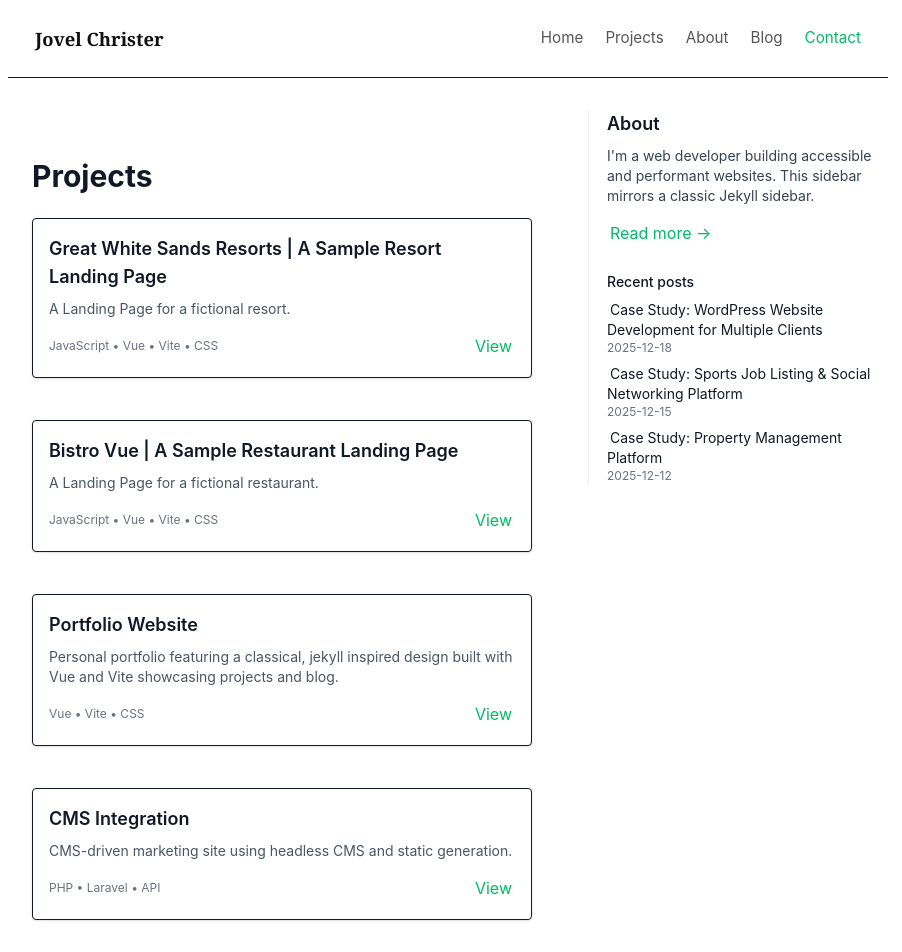
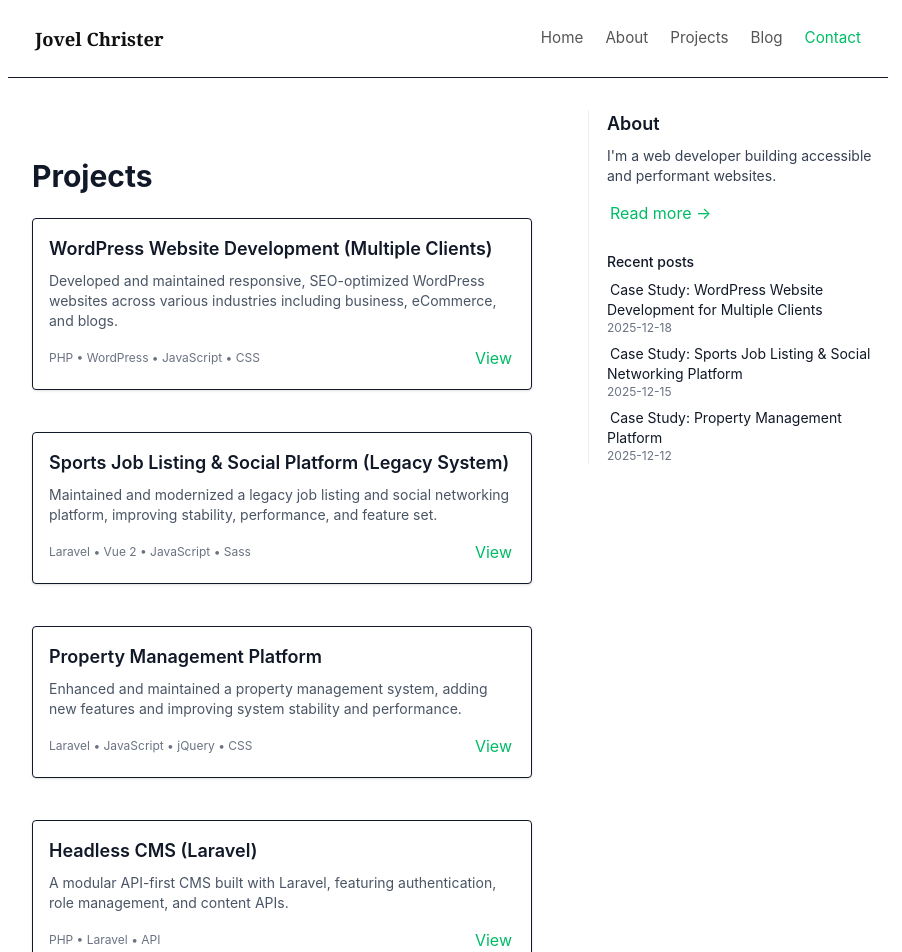
Before and after one commit to jovelluna12/web-portfolio, a Vue app: page /projects in a window 1280 px wide. Shown: the top 952 px of the page, without its empty margins (192-1094 px from the left). Built offline with nearby package versions, Linux system fonts and the light colour scheme.

Commit message:
chore: update portfolio entries

```diff
--- a/src/components/NavBar.vue
+++ b/src/components/NavBar.vue
@@ -12,8 +12,8 @@
 
       <nav :class="['nav-links', { open: mobileOpen }]">
         <router-link to="/">Home</router-link>
+        <router-link to="/about">About</router-link>
         <router-link to="/projects">Projects</router-link>
-        <router-link to="/about">About</router-link>
         <router-link to="/blog">Blog</router-link>
         <router-link to="/contact" class="green">Contact</router-link>
       </nav>
--- a/src/components/Sidebar.vue
+++ b/src/components/Sidebar.vue
@@ -2,7 +2,7 @@
   <aside class="sidebox">
     <section class="about-excerpt mb-6">
       <h3 class="text-lg font-semibold">About</h3>
-      <p class="text-sm text-gray-700 mt-2">I'm a web developer building accessible and performant websites. This sidebar mirrors a classic Jekyll sidebar.</p>
+      <p class="text-sm text-gray-700 mt-2">I'm a web developer building accessible and performant websites.</p>
       <router-link to="/about" class="block mt-3 green">Read more →</router-link>
     </section>
 
--- a/src/data/projects.js
+++ b/src/data/projects.js
@@ -1,8 +1,40 @@
 const projects = [
+  {
+    id: 'p5',
+    title: 'WordPress Website Development (Multiple Clients)',
+    description: 'Developed and maintained responsive, SEO-optimized WordPress websites across various industries including business, eCommerce, and blogs.',
+    tech: ['PHP', 'WordPress', 'JavaScript', 'CSS'],
+    link: '/blog/wordpress-projects',
+    image: '',
+  },
+  {
+    id: 'p6',
+    title: 'Sports Job Listing & Social Platform (Legacy System)',
+    description: 'Maintained and modernized a legacy job listing and social networking platform, improving stability, performance, and feature set.',
+    tech: ['Laravel', 'Vue 2', 'JavaScript', 'Sass'],
+    link: '/blog/sports-job-listing',
+    image: '',
+  },
+  {
+    id: 'p7',
+    title: 'Property Management Platform',
+    description: 'Enhanced and maintained a property management system, adding new features and improving system stability and performance.',
+    tech: ['Laravel', 'JavaScript', 'jQuery', 'CSS'],
+    link: '/blog/property-management-system',
+    image: '',
+  },
+  {
+    id: 'p4',
+    title: 'Headless CMS (Laravel)',
+    description: 'A modular API-first CMS built with Laravel, featuring authentication, role management, and content APIs.',
+    tech: ['PHP', 'Laravel', 'API'],
+    link: 'https://github.com/jovelluna12/jcl-dashboard',
+    image: '',
+  },
   {
     id: 'p1',
     title: 'Great White Sands Resorts | A Sample Resort Landing Page',
-    description: 'A Landing Page for a fictional resort.',
+    description: 'A landing page for a fictional resort built with a modern frontend stack.',
     tech: ['JavaScript', 'Vue', 'Vite', 'CSS'],
     link: 'https://sample-resort-portfolio.vercel.app/',
     image: '',
@@ -10,26 +42,17 @@ const projects = [
   {
     id: 'p2',
     title: 'Bistro Vue | A Sample Restaurant Landing Page',
-    description: 'A Landing Page for a fictional restaurant.',
+    description: 'A responsive landing page for a fictional restaurant.',
     tech: ['JavaScript', 'Vue', 'Vite', 'CSS'],
     link: 'https://sample-restaurant-portfolio-yez2.vercel.app/',
     image: '',
   },
-
   {
     id: 'p3',
     title: 'Portfolio Website',
-    description: 'Personal portfolio featuring a classical, jekyll inspired design built with Vue and Vite showcasing projects and blog.',
+    description: 'Personal portfolio featuring a Jekyll-inspired design showcasing projects and case studies.',
     tech: ['Vue', 'Vite', 'CSS'],
     link: 'https://jovelluna12.github.io',
-    image: '',
-  },
-  {
-    id: 'p4',
-    title: 'CMS Integration',
-    description: 'CMS-driven marketing site using headless CMS and static generation.',
-    tech: ['PHP', 'Laravel', 'API'],
-    link: 'https://github.com/jovelluna12/jcl-dashboard',
     image: '',
   }
 ]
--- a/src/posts/wordpress-projects.md
+++ b/src/posts/wordpress-projects.md
@@ -28,7 +28,6 @@ Each project required adapting to unique business needs while ensuring consisten
 - **Backend:** PHP
 - **Frontend:** HTML, CSS, JavaScript
 - **Platform:** WordPress
-- **Tools:** Git
 
 ---
 
--- a/src/views/ContactView.vue
+++ b/src/views/ContactView.vue
@@ -1,7 +1,28 @@
 <template>
     <section class="px-6 py-12 max-w-2xl mx-auto">
-        <h1 class="text-2xl font-bold mb-4">Page Coming Soon</h1>
-        <p class="mb-6">This contact page is under construction. Please check back later!</p>
+        <h1 class="text-2xl font-bold mb-6">Contact Details</h1>
+
+        <ul class="space-y-4">
+            <li class="border p-4 rounded">
+                <p class="font-semibold">Name</p>
+                <p>{{ details.name }}</p>
+            </li>
+
+            <li class="border p-4 rounded">
+                <p class="font-semibold">Email</p>
+                <p>{{ details.email }}</p>
+            </li>
+
+            <li class="border p-4 rounded">
+                <p class="font-semibold">LinkedIn</p>
+                <p>{{ details.email }}</p>
+            </li>
+
+            <li class="border p-4 rounded">
+                <p class="font-semibold">Address</p>
+                <p>{{ details.address }}</p>
+            </li>
+        </ul>
     </section>
 </template>
 
@@ -9,15 +30,13 @@
 export default {
     data() {
         return {
-            form: { name: '', email: '', message: '' },
+            details: {
+                name: 'Jovel Christer Luna',
+                email: 'jovelchristerluna.professional@gmail.com',
+                linkedin: 'linkedin.com/in/jovelluna12',
+                address: 'Cagayan De Oro City, Misamis Oriental, Philippines',
+            },
         }
-    },
-    methods: {
-        send() {
-            // client-side demo only
-            alert(`Thanks ${this.form.name || 'there'} — message received.`)
-            this.form = { name: '', email: '', message: '' }
-        },
     },
 }
 </script>
```
